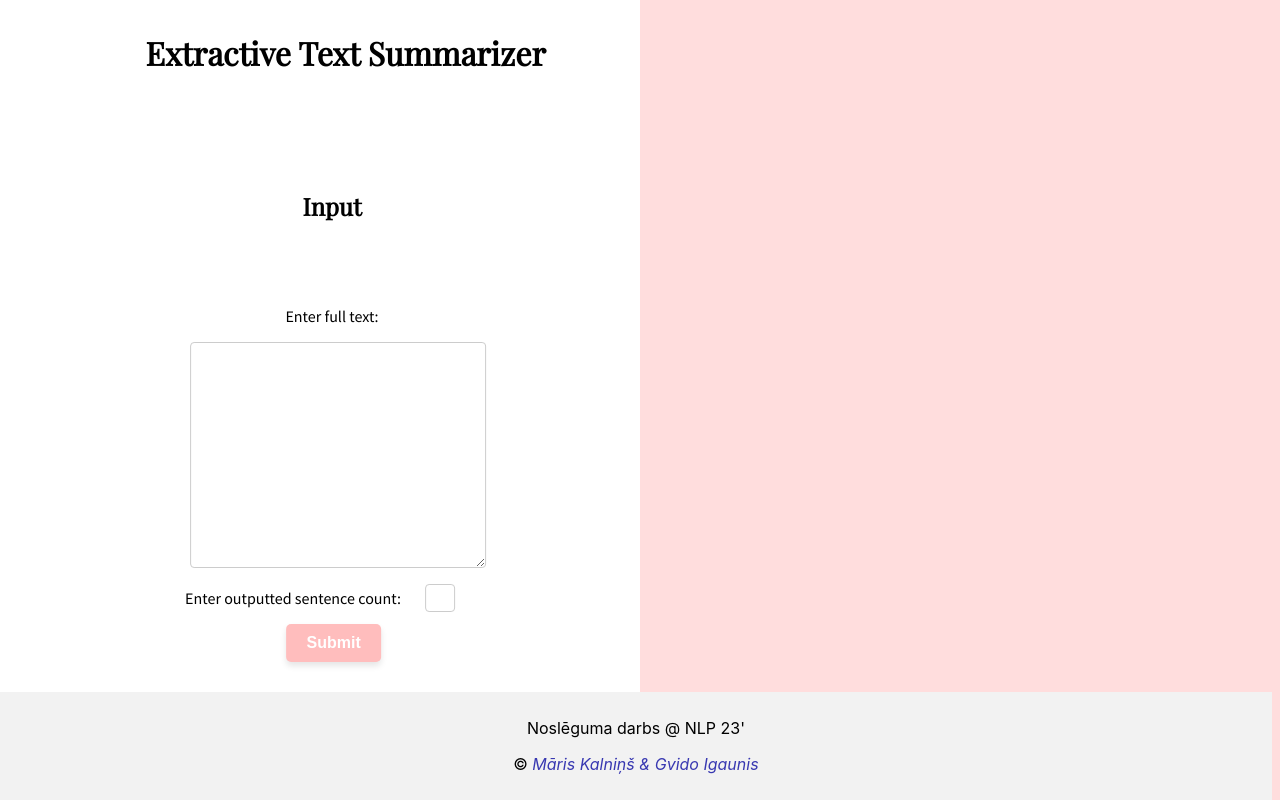
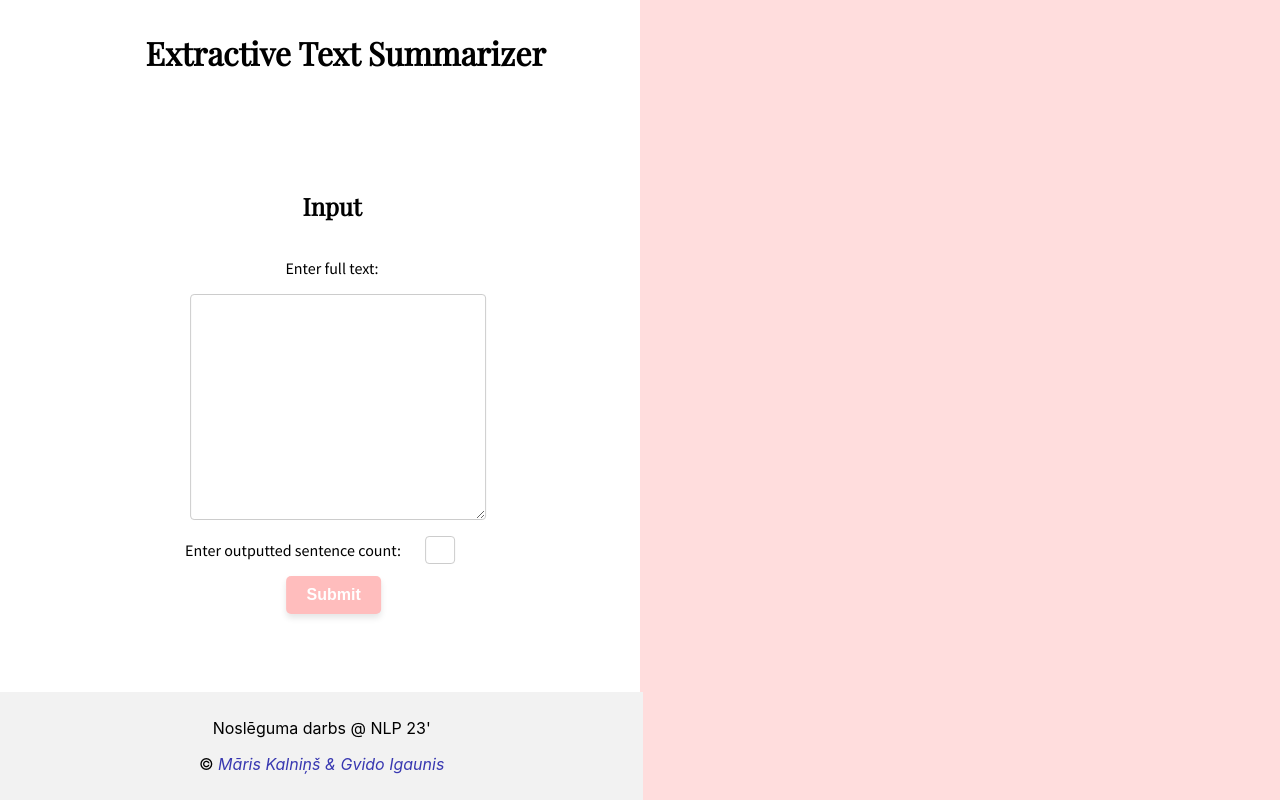
Before and after one commit to bezgaliba/NLP_Projekts, a React (Create React App) app in the folder front/: page / in a window 1280 px wide. Built offline with nearby package versions, Linux system fonts and the light colour scheme.

Commit message:
UI tweaks

```diff
--- a/front/src/components/Footer/Footer.css
+++ b/front/src/components/Footer/Footer.css
@@ -5,7 +5,7 @@
     position: fixed;
     left: 0;
     bottom: 0;
-    width: 97.8%;
+    width: 48.7%;
     z-index: 2;
   }
 
--- a/front/src/components/Main/Main.css
+++ b/front/src/components/Main/Main.css
@@ -2,7 +2,7 @@
 @import url('https://fonts.googleapis.com/css?family=Source+Sans+Pro&display=swap');
 
 .textbox {
-margin-left: 0.3rem;
+  margin-left: 0.3rem;
   width: 100%;
   height: 200px;
   padding: 12px;
@@ -79,10 +79,11 @@ margin-left: 0.3rem;
 
 .header{
   font-family: Playfair Display;
+  padding-left: 3rem;
 }
 
 .headerIn{
-  padding-bottom: 4rem;
+  padding-bottom: 1rem;
   font-family: Playfair Display;
   padding-left: 1.5rem;
 }
@@ -115,4 +116,5 @@ margin-left: 0.3rem;
   font-family: Source Sans Pro;
   width: 30rem;
   margin-top: 3rem;
+  list-style: none;
 }
```
